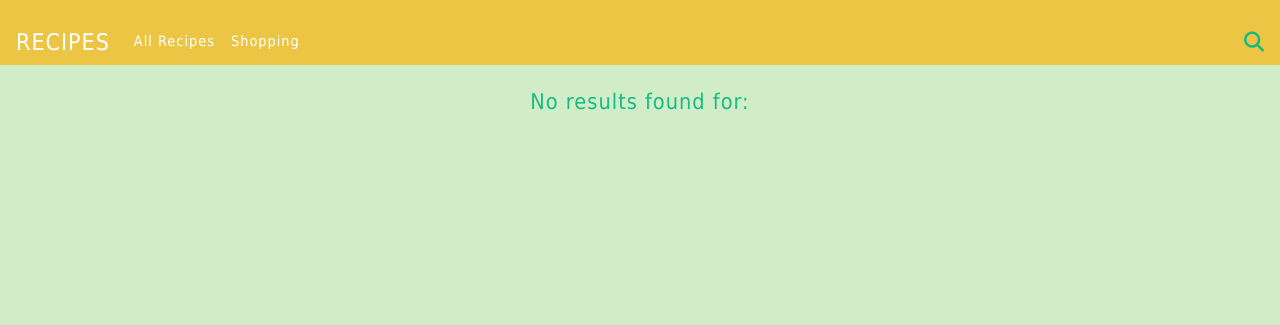
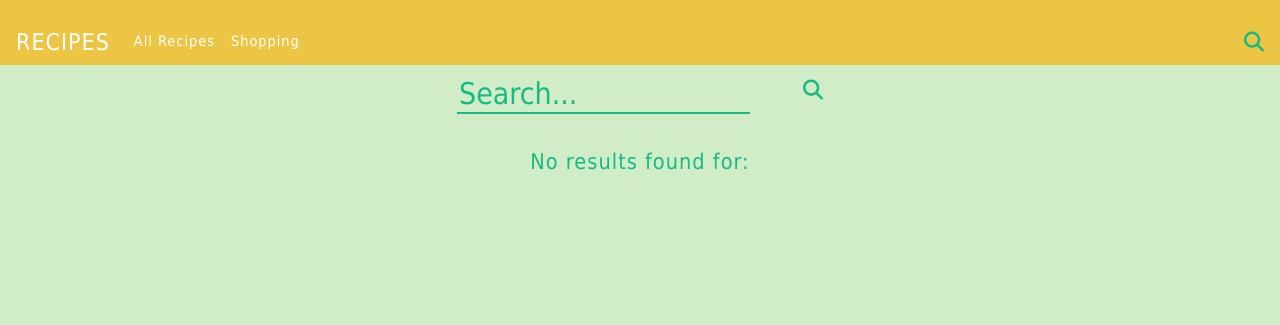
Before and after one commit to jetodd/recipes, a Django app: template recipes/templates/recipes/search.html in a window 1280 px wide. Shown: the top 325 px of the page. Run offline with Django 3.2, Linux system fonts and the light colour scheme; the template is opened without the code that fills it, so the values that code supplies are empty; some libraries are stand-ins or nearby versions.

Commit message:
Debugging jess phone search

```diff
--- a/recipes/templates/recipes/base.html
+++ b/recipes/templates/recipes/base.html
@@ -37,7 +37,7 @@
         </button>
       </nav>
 
-      <form method='GET' action="/recipes/search" id="search_form" class="d-lg-block search_form">
+      <form method='GET' action="/recipes/search" id="search_form" class="d-lg-block search_form show">
           <div class="d-flex justify-content-center">
             <div class="searchbar">
               <input class="search_input" type="text" placeholder="Search..." name='q' value="{{ request.GET.q }}">
```
